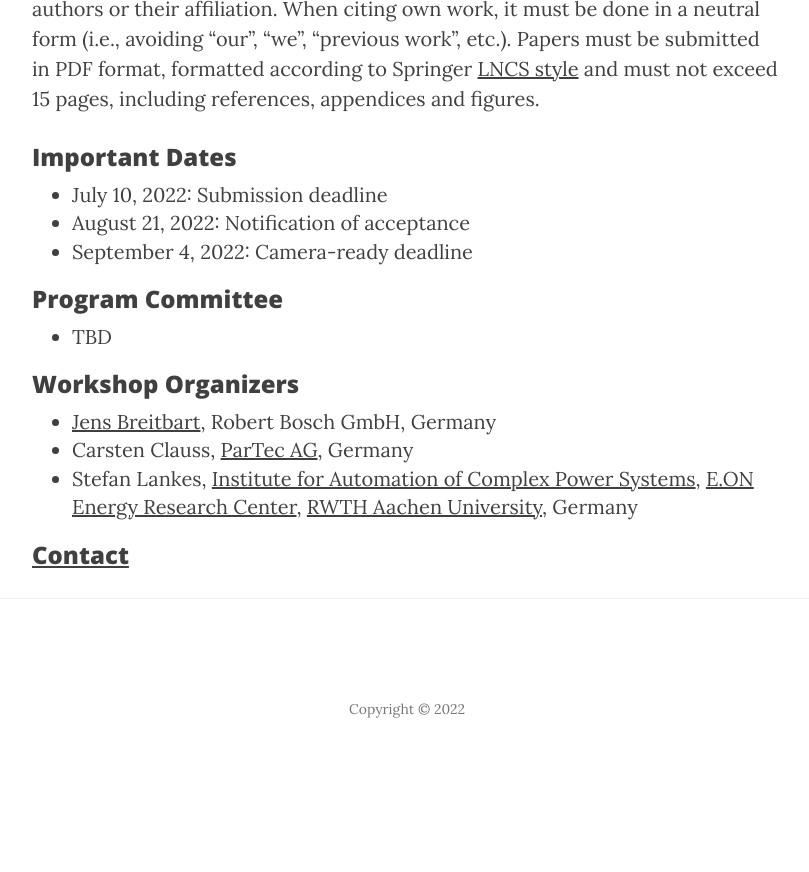
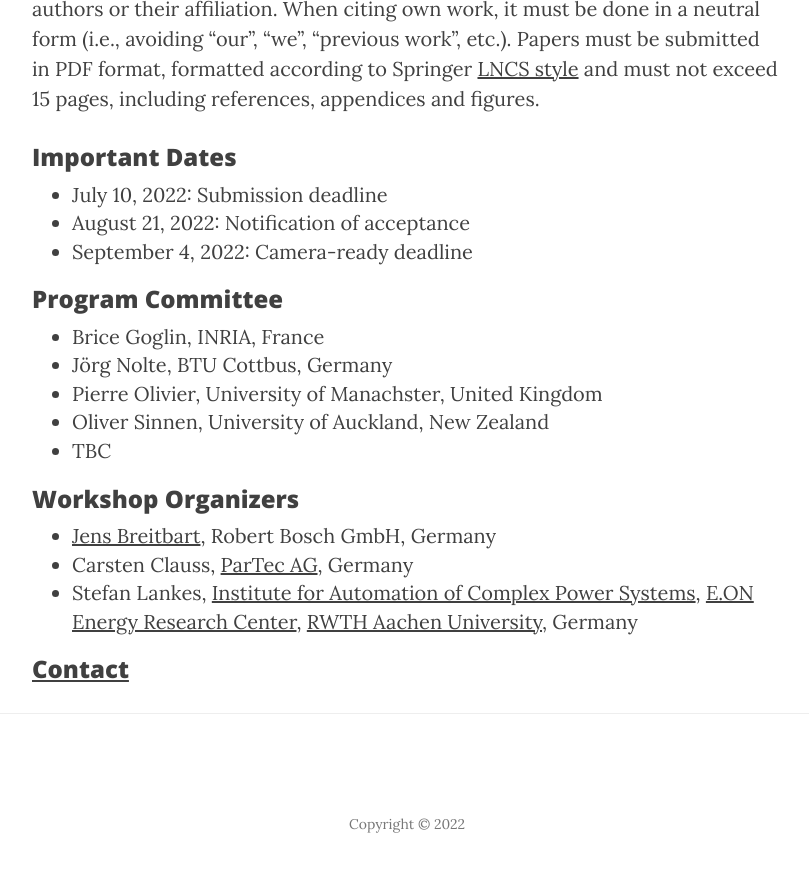
Before and after one commit to WROME/wrome.github.io, a Jekyll site: the page built from heilbronn2022.md, in a window 1280 px wide and 900 px high, scrolled down 2448 px. Shown: the top 872 px of the window, without its empty margins (233-1042 px from the left). Built offline with Jekyll 4.4.1, drawn with Linux system fonts in a browser that asks for light colours; nearby versions of some CDN libraries; before the commit the page ends 3233 px from its top, so only the background shows below that.

Commit message:
extend list of PC members

```diff
--- a/heilbronn2022.md
+++ b/heilbronn2022.md
@@ -46,7 +46,11 @@
 
 ### Program Committee
 
-* TBD
+* Brice Goglin, INRIA, France
+* Jörg Nolte, BTU Cottbus, Germany
+* Pierre Olivier, University of Manachster, United Kingdom
+* Oliver Sinnen, University of Auckland, New Zealand
+* TBC
 
 ### Workshop Organizers
 
```
